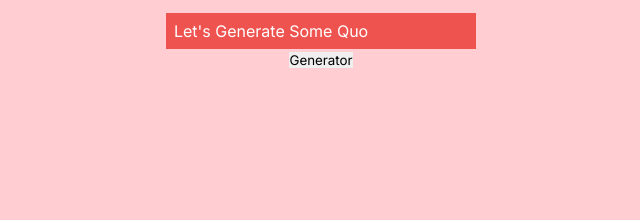
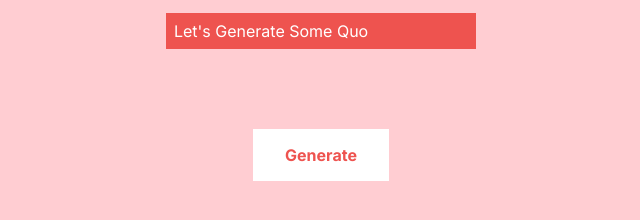
Before and after one commit to YourmixJNR/random-quotes-generator, a website built with Vite: page index.html in a window 1280 px wide. Shown: the part 48-268 px from the top of the page, without its empty margins (319-959 px from the left). Built offline with nearby package versions, Linux system fonts and the light colour scheme.

Commit message:
done: btn

```diff
--- a/css/style.css
+++ b/css/style.css
@@ -56,3 +56,18 @@
 header .typed-cursor {
     display: none;
 }
+
+main {
+    display: flex;
+    align-items: center;
+    flex-direction: column;
+    margin-top: 5em;
+}
+
+main .generate-btn {
+    padding: 1em 2em;
+    font-size: 1rem;
+    font-weight: 600;
+    color: var(--Second-color);
+    background-color: #fff;
+}
--- a/index.html
+++ b/index.html
@@ -38,7 +38,7 @@
     <!-- Main -->
     <main>
 
-      <button id="generate-quote-button">Generator</button>
+      <button class="generate-btn" id="generate-quote-button">Generate</button>
 
       <div id="quote-container"></div>
 
--- a/js/app.js
+++ b/js/app.js
@@ -10,5 +10,6 @@ generateQuoteButton.addEventListener('click', () => {
   const randomQuote = quotesData[randomIndex];
 
   const quoteContainer = document.getElementById('quote-container');
-  quoteContainer.innerHTML = `<h2>${randomQuote.text}</h2><h3>Author: ${randomQuote.author}</h3>`;
+  quoteContainer.innerHTML = `<h2>${randomQuote.text}</h2>
+  <h3>Author: ${randomQuote.author}</h3>`;
 });
```
